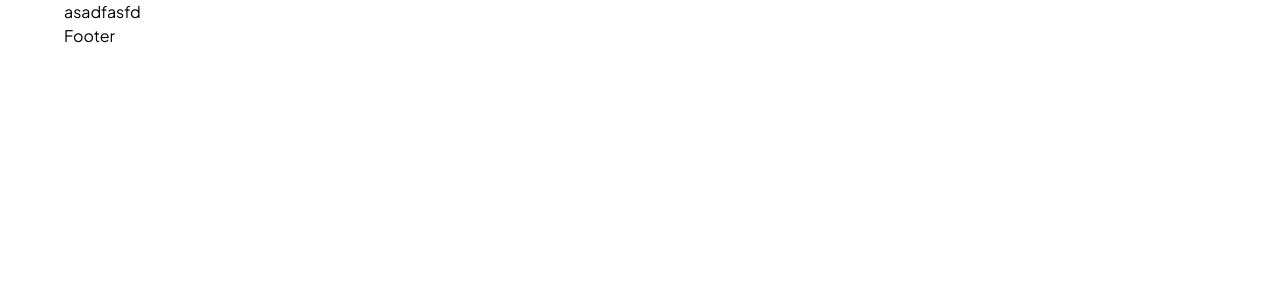
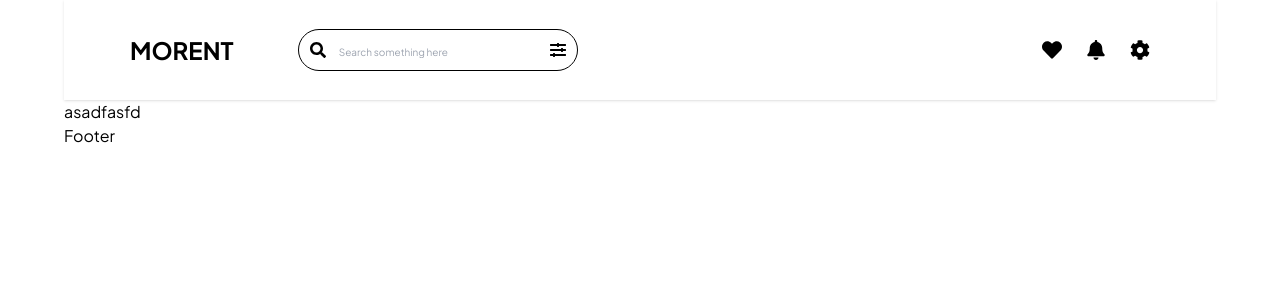
Before and after one commit to amin063/MORENT, a React (Vite) app: page / in a window 1280 px wide. Shown: the top 300 px of the page. Built offline with nearby package versions, Linux system fonts and the light colour scheme.

Commit message:
first commit

```diff
--- a/src/layout/header/Header.jsx
+++ b/src/layout/header/Header.jsx
@@ -1,11 +1,48 @@
-import React from 'react'
+import { FaSearch, FaSlidersH, FaHeart, FaBell, FaCog } from 'react-icons/fa';
+// import logo from '../../assets/images/Profil.png';
 
-function Header() {
+const Navbar = () => {
   return (
-    <div className='text-primary'>
+    <div className="flex items-center justify-between p-4 bg-white shadow h-[100px]">
+      {/* Logo */}
+      <div className="text-2xl font-bold text-blue-600 ml-[50px] cursor-pointer">
+        MORENT
+      </div>
 
+      {/* Arama Kutusu */}
+      <div className="relative flex items-center w-[34.53%] mr-[400px] max-w-[280px]">
+        <FaSearch className="absolute left-3 text-gray-400" />
+        <input
+          type="text"
+          placeholder="Search something here"
+          className="w-full pl-10 pr-10 py-2 border rounded-full focus:outline-none focus:ring-2 focus:ring-blue-300"
+        />
+        <FaSlidersH className="absolute right-3 text-gray-400" />
+      </div>
+
+      {/* İkonlar */}
+      <div className="flex items-center space-x-6 mr-[50px]">
+        {/* Favori İkonu */}
+        <FaHeart className="text-gray-500 text-lg w-[20px] h-[20px] hover:text-blue-500 cursor-pointer" />
+
+        {/* Bildirim İkonu */}
+        <div className="relative">
+          <FaBell className="text-gray-500 text-lg w-[20px] h-[20px] hover:text-blue-500 cursor-pointer" />
+          <span className="absolute top-0 right-0 w-2 h-2 bg-red-500 rounded-full"></span>
+        </div>
+
+        {/* Ayarlar İkonu */}
+        <FaCog className="text-gray-500 text-lg w-[20px] h-[20px] hover:text-blue-500 cursor-pointer" />
+
+        {/* Profil Fotoğrafı */}
+        {/* <img
+          src={logo}
+          alt="Profile"
+          className="w-10 h-10 rounded-full cursor-pointer object-cover"
+        /> */}
+      </div>
     </div>
-  )
-}
+  );
+};
 
-export default Header
+export default Navbar;
```
